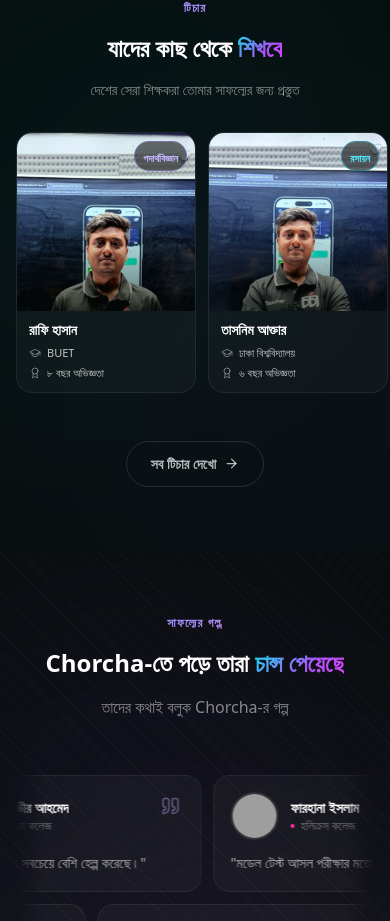
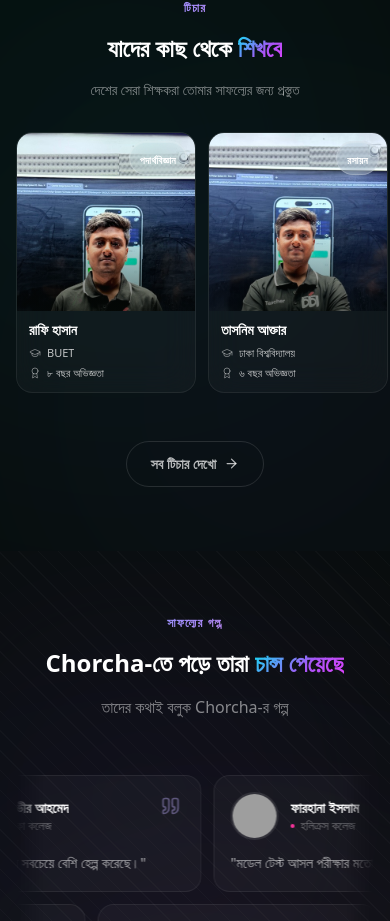
Before and after one commit to abdunnurwasit-156/chorcha_landing_ad, a React (Vite) app: page / in a window 390 px wide. Shown: the part 1914-2835 px from the top of the page. Built offline with nearby package versions, Linux system fonts and the light colour scheme; grey boxes are pictures that could not be loaded; a web font is replaced by a local one.

Commit message:
Fix navbar positioning, teacher card sizing, gradient overlay, mobile chip placement

```diff
--- a/src/components/AppShowcase.jsx
+++ b/src/components/AppShowcase.jsx
@@ -59,35 +59,43 @@
   },
 ];
 
-// Lazy video — only plays when actually on screen (saves GPU/battery on mobile)
+// Lazy video — defers loading until first scroll-into-view, then plays
+// continuously. We DON'T pause when scrolling away — pausing & re-playing
+// causes a noticeable reload/stutter on mobile when the user comes back.
+// Trade-off: once a video is in view it keeps running in memory.
 function LazyVideo({ src, className }) {
   const ref = useRef(null);
+  const startedRef = useRef(false);
+
   useEffect(() => {
     const el = ref.current;
     if (!el) return;
     const io = new IntersectionObserver(
       (entries) => {
         entries.forEach((entry) => {
-          if (entry.isIntersecting) {
+          if (entry.isIntersecting && !startedRef.current) {
+            startedRef.current = true;
+            // Set src now (defers network fetch until needed)
+            if (!el.src) el.src = src;
             el.play().catch(() => {});
-          } else {
-            el.pause();
+            io.disconnect();
           }
         });
       },
-      { threshold: 0.25, rootMargin: "100px" }
+      { threshold: 0.1, rootMargin: "200px" }
     );
     io.observe(el);
     return () => io.disconnect();
-  }, []);
+  }, [src]);
+
   return (
     <video
       ref={ref}
-      src={src}
+      // src is set imperatively in the observer to defer network fetch
       loop
       muted
       playsInline
-      preload="metadata"
+      preload="none"
       className={className}
     />
   );
--- a/src/components/Instructors.jsx
+++ b/src/components/Instructors.jsx
@@ -148,9 +148,17 @@
                     {/* Lighter gradient — only a hint at the bottom */}
                     <div className="absolute inset-0 bg-gradient-to-t from-[#060C09]/60 via-transparent to-transparent" />
 
-                    {/* Subject chip — top-right on mobile, bottom-left on desktop */}
-                    <div className={`absolute top-2 right-2 sm:top-auto sm:right-auto sm:bottom-2 sm:left-2 px-2 py-0.5 rounded-full bg-black/55 backdrop-blur-md border ${c.text === 'text-violet-300' ? 'border-violet-400/40' : c.text === 'text-cyan-300' ? 'border-cyan-400/40' : c.text === 'text-pink-300' ? 'border-pink-400/40' : 'border-amber-400/40'}`}>
-                      <span className={`text-[10px] font-bold ${c.text}`}>{inst.subject}</span>
+                    {/* Subject — frosted glass tag */}
+                    <div
+                      className="absolute top-2 right-2 sm:top-auto sm:right-auto sm:bottom-2 sm:left-2 px-2.5 py-1 rounded-full border border-white/20"
+                      style={{
+                        background: 'rgba(255,255,255,0.10)',
+                        backdropFilter: 'blur(14px) saturate(180%)',
+                        WebkitBackdropFilter: 'blur(14px) saturate(180%)',
+                        boxShadow: 'inset 0 1px 0 0 rgba(255,255,255,0.15)',
+                      }}
+                    >
+                      <span className="text-[10px] font-semibold text-white tracking-wide">{inst.subject}</span>
                     </div>
                   </div>
 
```
